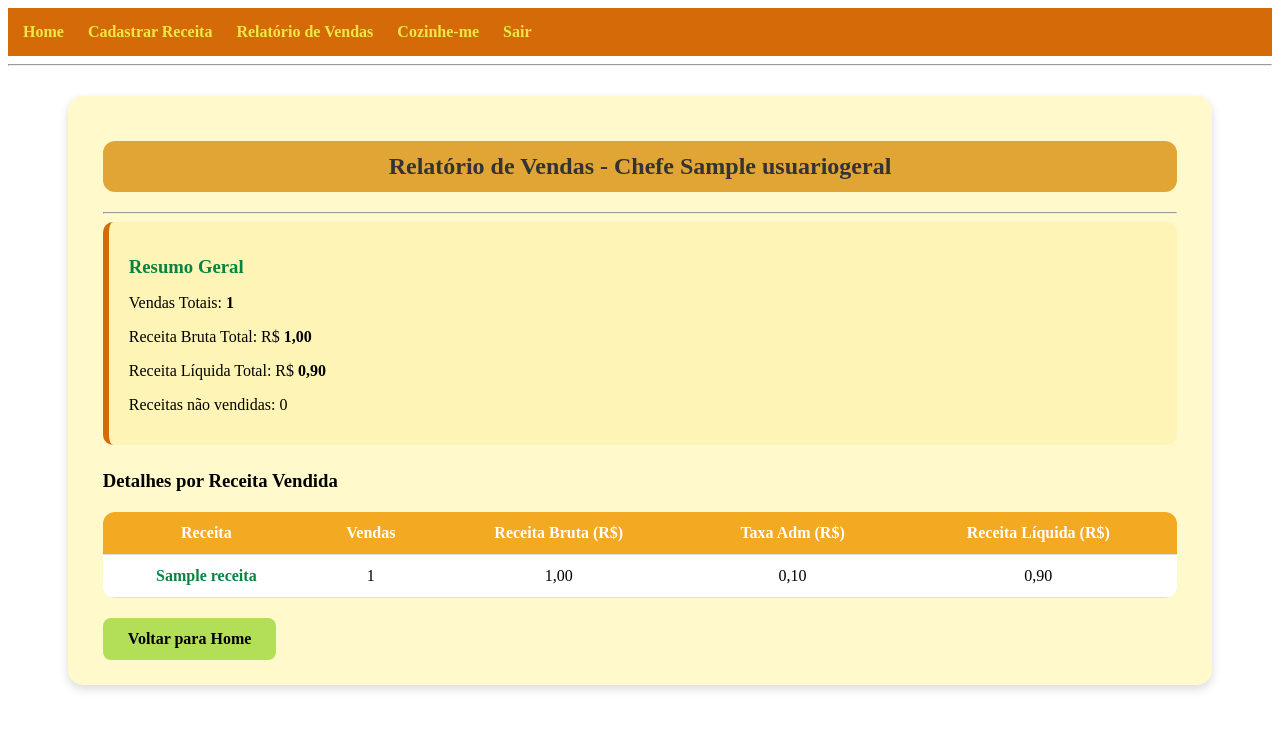
After one commit to leandramts/Cookmasters_github, a Django app: page /relatorio/vendas/ in a window 1280 px wide. The commit adds this page. Shown: the top 730 px of the page. Run offline with Django 5.2, Linux system fonts and the light colour scheme; a user stored in the database is signed in; tables that the repository leaves empty hold one stand-in row (values such as "Sample post").

Commit message:
RelatorioDeVendas + Editar/Excluir + Botoes exclusivos

```diff
--- a/cookmasters_app/models.py
+++ b/cookmasters_app/models.py
@@ -139,7 +139,7 @@ class E_Pagamento(models.Model):
 
 class E_Compra(models.Model):
     consumidor = models.ForeignKey(E_Consumidor, on_delete=models.CASCADE)
-    receita = models.ForeignKey(E_Receita, on_delete=models.CASCADE)
+    receita = models.ForeignKey(E_Receita, on_delete=models.CASCADE, related_name = 'vendas')
     pagamento = models.ForeignKey(E_Pagamento, on_delete=models.CASCADE, null=True)
 
     data_compra = models.DateTimeField(auto_now_add=True)
--- a/cookmasters_app/urls.py
+++ b/cookmasters_app/urls.py
@@ -23,9 +23,12 @@ urlpatterns = [
     path("receita/<int:receita_id>/comprar/", views.comprar_receita, name="comprar_receita"),
     path('receitas/<int:receita_id>/pagamento/', views.selecionar_pagamento, name='selecionar_pagamento'),
     path("receitas/<int:receita_id>/avaliar/", views.avaliar_receita, name="avaliar_receita"),
+    path('receita/editar/<int:receita_id>/', views.editar_receita, name='editar_receita'),
+    path('receita/excluir/<int:receita_id>/', views.excluir_receita, name='excluir_receita'),
 
 
     #Rotas de Visualizacao
     path("chefe/<int:id>/", views.visualizar_chefe, name="visualizar_chefe"),
-    path("cozinhe-me/", views.cozinhe_me, name='cozinheme')
+    path("cozinhe-me/", views.cozinhe_me, name='cozinheme'),
+    path('relatorio/vendas/', views.relatorio_vendas_chefe, name='relatorio_vendas_chefe')
 ]
--- a/cookmasters_app/views.py
+++ b/cookmasters_app/views.py
@@ -6,7 +6,7 @@ from django.contrib.auth.decorators import login_required
 from django.db import transaction
 from .models import E_UsuarioGeral, E_Chefe, E_Consumidor, E_Receita, E_Ingrediente, E_Tag, E_Compra, E_Pagamento, E_Avaliacoes
 from django.core.exceptions import ObjectDoesNotExist, ValidationError
-from django.db.models import Count,Q
+from django.db.models import Count,Q, Sum, F, ExpressionWrapper, DecimalField
 from decimal import Decimal
 from django.db.models import Avg
 
@@ -453,3 +453,135 @@ def filtro(request):
         'selecionadas_tags': tags,
 
     })
+
+# UC16 - Gerar Relatório de Vendas para Chefe
+@login_required
+def relatorio_vendas_chefe(request):
+    try:
+        chefe = E_Chefe.objects.get(usuario=request.user)
+    except E_Chefe.DoesNotExist:
+        messages.error(request, "Acesso negado. Apenas Chefes podem visualizar relatórios de vendas.")
+        return redirect('home')
+
+    TAXA_ADM = Decimal("0.10")
+
+    relatorio = E_Receita.objects.filter(autor=chefe).annotate(
+        total_vendas=Count('vendas'),
+        receita_bruta=Sum('preco', default=Decimal(0)), # Preço total de todas as vendas
+
+
+        taxa_deduzida=ExpressionWrapper(
+            F('receita_bruta') * TAXA_ADM,
+            output_field=DecimalField(decimal_places=2)
+        ),
+
+        receita_liquida=ExpressionWrapper(
+            F('receita_bruta') - (F('receita_bruta') * TAXA_ADM),
+            output_field=DecimalField(decimal_places=2)
+        )
+    ).order_by('-total_vendas')
+
+    # Filtra para mostrar apenas receitas que tiveram vendas
+    receitas_com_vendas = relatorio.exclude(total_vendas=0)
+
+    # Cálculos totais (gerais do chefe)
+    total_vendas_geral = receitas_com_vendas.aggregate(Sum('total_vendas'))['total_vendas__sum'] or 0
+    receita_bruta_geral = receitas_com_vendas.aggregate(Sum('receita_bruta'))['receita_bruta__sum'] or Decimal(0)
+    receita_liquida_geral = receitas_com_vendas.aggregate(Sum('receita_liquida'))['receita_liquida__sum'] or Decimal(0)
+
+
+    context = {
+        'chefe': chefe,
+        'relatorio': receitas_com_vendas,
+        'total_vendas_geral': total_vendas_geral,
+        'receita_bruta_geral': receita_bruta_geral,
+        'receita_liquida_geral': receita_liquida_geral,
+        'receitas_sem_vendas': relatorio.filter(total_vendas=0).count(),
+    }
+
+    return render(request, 'F_Tela_Relatorio_Vendas.html', context)
+
+
+#UC17 - Editar/Excluir Receita
+@login_required
+def editar_receita(request, receita_id):
+    receita = get_object_or_404(E_Receita, id=receita_id)
+
+    try:
+        chefe_logado = E_Chefe.objects.get(usuario=request.user)
+    except E_Chefe.DoesNotExist:
+        messages.error(request, "Acesso negado. Você não é um Chefe.")
+        return redirect('visualizar_receita', receita_id=receita_id)
+
+    if receita.autor != chefe_logado:
+        messages.error(request, "Acesso negado. Você não é o autor desta receita.")
+        return redirect('visualizar_receita', receita_id=receita_id)
+
+    if request.method == 'POST':
+        receita.nome = request.POST.get('nome')
+        receita.descricao = request.POST.get('descricao')
+        receita.preco = request.POST.get('preco')
+        receita.modo_de_preparo = request.POST.get('modo_de_preparo')
+        tempo_preparo = request.POST.get('tempo_preparo')
+        receita.dificuldade = request.POST.get('dificuldade')
+
+        foto_nova = request.FILES.get('foto_receita')
+        if foto_nova:
+            receita.foto = foto_nova
+
+        try:
+            receita.tempo_preparo = int(tempo_preparo)
+        except (ValueError, TypeError):
+            pass
+
+        receita.save()
+
+        tags_selecionadas = request.POST.getlist('tags')
+        receita.tags.clear()
+        for nome_tag in tags_selecionadas:
+            tag, _ = E_Tag.objects.get_or_create(nome=nome_tag)
+            receita.tags.add(tag)
+
+        ingredientes_texto = request.POST.get('ingredientes', '')
+        ingredientes_lista = [i.strip() for i in ingredientes_texto.split(',') if i.strip()]
+        receita.ingredientes.clear()
+        for nome_ingrediente in ingredientes_lista:
+            ingrediente, _ = E_Ingrediente.objects.get_or_create(nome=nome_ingrediente)
+            receita.ingredientes.add(ingrediente)
+
+        messages.success(request, f'Receita "{receita.nome}" atualizada com sucesso!')
+        return redirect('visualizar_receita', receita_id=receita.id)
+
+    ingredientes_string = ", ".join([i.nome for i in receita.ingredientes.all()])
+
+    context = {
+        'receita': receita,
+        'tags': E_Receita.TAGS_PADRAO,
+        'ingredientes_string': ingredientes_string,
+    }
+
+    return render(request, 'F_Tela_Cadastro_Receita.html', context)
+
+
+#UC17 - Editar/Excluir Receita
+@login_required
+def excluir_receita(request, receita_id):
+    receita = get_object_or_404(E_Receita, id=receita_id)
+
+    try:
+        chefe_logado = E_Chefe.objects.get(usuario=request.user)
+    except E_Chefe.DoesNotExist:
+        messages.error(request, "Acesso negado. Você não é um Chefe.")
+        return redirect('visualizar_receita', receita_id=receita_id)
+
+    if receita.autor != chefe_logado:
+        messages.error(request, "Acesso negado. Você não é o autor desta receita.")
+        return redirect('visualizar_receita', receita_id=receita_id)
+
+    if request.method == 'POST':
+        nome_receita = receita.nome
+        receita.delete()
+        messages.success(request, f'A receita "{nome_receita}" foi excluída com sucesso.')
+        return redirect('home')
+
+    return render(request, 'F_Tela_Confirmar_Exclusao.html', {'receita': receita})
--- a/static/css/style.css
+++ b/static/css/style.css
@@ -124,10 +124,15 @@ nav :hover {
     border-radius: 8px;
     cursor: pointer;
     transition: 0.3s;
+    text-align: center;
+    text-decoration: none;
+    display: inline-block;
+}
+
+.container-auth form button,
+.container-auth form .botao-link {
     width: 100%;
     display: block;
-    text-align: center;
-    text-decoration: none;
 }
 
 .container-auth button:hover,
@@ -262,3 +267,185 @@ nav :hover {
     border-radius: 6px;
     cursor: pointer;
 }
+
+.container {
+    background: #fff9cc;
+    padding: 25px 35px;
+    margin: 30px auto;
+    width: 85%;
+    border-radius: 15px;
+    box-shadow: 0 4px 10px rgba(0,0,0,0.15);
+}
+
+.container h2 {
+    background-color: #e1a536;
+    color: #333;
+    padding: 12px;
+    border-radius: 12px;
+    text-align: center;
+    margin-bottom: 20px;
+}
+
+.summary-cards {
+    background: #fef4b5;
+    border-left: 6px solid #d46b08;
+    padding: 15px 20px;
+    border-radius: 10px;
+    margin-bottom: 25px;
+}
+
+.summary-cards h3 {
+    color: #088341;
+    margin-bottom: 12px;
+}
+
+
+table {
+    width: 100%;
+    border-collapse: collapse;
+    background: #fff;
+    border-radius: 12px;
+    overflow: hidden;
+    margin-top: 20px;
+}
+
+table thead {
+    background: #f3a921;
+    color: white;
+}
+
+table th, table td {
+    padding: 12px;
+    border-bottom: 1px solid #ddd;
+    text-align: center;
+}
+
+table tbody tr {
+    background: #ffffff;
+}
+
+table tbody tr:hover {
+    background: #ffe28c;
+}
+
+table th a,
+table td a {
+    color: #088341;
+    font-weight: bold;
+    text-decoration: none;
+}
+
+table td a:hover {
+    color: #d46b08;
+    text-decoration: underline;
+}
+
+
+.btn {
+    background-color: #B3DE58;
+    color: #000;
+    padding: 12px 25px;
+    border-radius: 8px;
+    font-weight: bold;
+    text-decoration: none;
+    display: inline-block;
+    transition: 0.3s;
+}
+
+.btn:hover {
+    background-color: #a0c84f;
+}
+
+.acoes-chefe {
+    margin-top: 25px;
+    padding-top: 15px;
+    border-top: 1px solid #ddd;
+    text-align: center;
+}
+
+
+.acoes-chefe a {
+    text-decoration: none;
+    padding: 10px 20px;
+    border-radius: 6px;
+    font-weight: bold;
+    display: inline-block;
+    margin: 0 10px;
+    transition: background-color 0.2s, color 0.2s;
+}
+
+
+.btn-editar {
+    background-color: #B3DE58;
+    color: #333;
+    border: 1px solid #a0c84f;
+}
+
+.btn-editar:hover {
+    background-color: #a0c84f;
+    color: #000;
+}
+
+.btn-excluir {
+    background-color: #e74c3c;
+    color: white;
+    border: 1px solid #c0392b;
+}
+
+.btn-excluir:hover {
+    background-color: #c0392b;
+}
+
+.lista-ingredientes-sem-marcadores {
+    list-style-type: none;
+    padding-left: 0;
+}
+
+.lista-ingredientes-sem-marcadores li {
+    margin-bottom: 5px;
+    padding-left: 15px;
+    position: relative;
+    color: #333;
+}
+
+.lista-ingredientes-sem-marcadores li::before {
+    content: "•";
+    color: #088341;
+    font-weight: bold;
+    display: inline-block;
+    width: 1em;
+    margin-left: -1em;
+}
+
+.container form {
+    text-align: center;
+    margin-top: 30px;
+}
+
+.btn-confirm-delete {
+    background-color: #e74c3c;
+    color: white;
+    padding: 12px 25px;
+    border-radius: 8px;
+    cursor: pointer;
+    font-weight: bold;
+    display: inline-block;
+    margin-right: 15px;
+}
+
+.btn-cancel {
+    padding: 12px 25px;
+    background-color: #f3a921;
+    color: #333;
+    text-decoration: none;
+    border-radius: 8px;
+    display: inline-block;
+    font-weight: bold;
+    vertical-align: middle;
+}
+
+.btn-voltar-center {
+    display: block;
+    width: fit-content;
+    margin: 25px auto 0 auto;
+}
--- /dev/null
+++ b/templates/F_Tela_Relatorio_Vendas.html
@@ -0,0 +1,53 @@
+{% extends "base.html" %}
+
+{% block content %}
+<div class="container">
+    <h2> Relatório de Vendas - Chefe {{ chefe.usuario.nome }}</h2>
+    <hr>
+
+    {% if relatorio %}
+
+        <div class="summary-cards">
+            <h3>Resumo Geral</h3>
+            <p>Vendas Totais: <strong>{{ total_vendas_geral }}</strong></p>
+            <p>Receita Bruta Total: R$ <strong>{{ receita_bruta_geral|floatformat:2 }}</strong></p>
+            <p>Receita Líquida Total: R$ <strong>{{ receita_liquida_geral|floatformat:2 }}</strong></p>
+            <p>Receitas não vendidas: {{ receitas_sem_vendas }}</p>
+        </div>
+
+        <h3>Detalhes por Receita Vendida</h3>
+        <table>
+            <thead>
+                <tr>
+                    <th>Receita</th>
+                    <th>Vendas</th>
+                    <th>Receita Bruta (R$)</th>
+                    <th>Taxa Adm (R$)</th>
+                    <th>Receita Líquida (R$)</th>
+                </tr>
+            </thead>
+            <tbody>
+                {% for receita in relatorio %}
+                    {% if receita.total_vendas > 0 %}
+                    <tr>
+                        <td><a href="{% url 'visualizar_receita' receita.id %}">{{ receita.nome }}</a></td>
+                        <td>{{ receita.total_vendas }}</td>
+                        <td>{{ receita.receita_bruta|floatformat:2 }}</td>
+                        <td>{{ receita.taxa_deduzida|floatformat:2 }}</td>
+                        <td>{{ receita.receita_liquida|floatformat:2 }}</td>
+                    </tr>
+                    {% endif %}
+                {% endfor %}
+            </tbody>
+        </table>
+
+    {% else %}
+        <p>Ainda não há vendas registradas para suas receitas, ou você não tem receitas cadastradas.</p>
+    {% endif %}
+
+    <div style="margin-top: 20px;">
+        <a href="{% url 'home' %}" class="btn">Voltar para Home</a>
+    </div>
+
+</div>
+{% endblock %}
--- a/templates/base.html
+++ b/templates/base.html
@@ -11,17 +11,25 @@
 
     <nav>
         <a href="{% url 'home' %}">Home</a>
+    {% if user.is_authenticated %}
 
+        {% with user.e_chefe as chefe_profile %}
+            {% if chefe_profile %}
+
+                <a href="{% url 'cadastrar_receita' %}">Cadastrar Receita</a>
+                <a href="{% url 'relatorio_vendas_chefe' %}">Relatório de Vendas</a>
+            {% endif %}
+        {% endwith %}
+
+        <a href="{% url 'cozinheme' %}">Cozinhe-me</a>
+        <a href="{% url 'logout' %}">Sair</a>
+
+    {% else %}
+        {# LINKS VISÍVEIS PARA USUÁRIOS DESLOGADOS #}
+        <a href="{% url 'cozinheme' %}">Cozinhe-me</a>
         <a href="{% url 'login' %}">Login</a>
         <a href="{% url 'escolher_tipo' %}">Cadastra-se</a>
-
-        <a href="{% url 'cadastrar_receita' %}">Cadastrar Receita</a>
-
-        <a href="{% url 'cozinheme' %}">Cozinhe-me</a>
-
-        {% if user.is_authenticated %}
-            <a href="{% url 'logout' %}">Sair</a>
-        {% endif %}
+    {% endif %}
     </nav>
 
     <hr>
```
Also changed, not shown: templates/F_Tela_Cadastro_Receita.html (+70 -38 lines), templates/F_Tela_Visualizar_Receita.html (+18 -10 lines), templates/home.html (+16 -9 lines), cookmasters_app/migrations/0011_alter_e_compra_receita.py (added), media/fotos_chefes/Captura_de_tela_2025-01-03_222724.png (added), media/fotos_receitas/macaxeira-cozida-1024x494.jpg (added).
